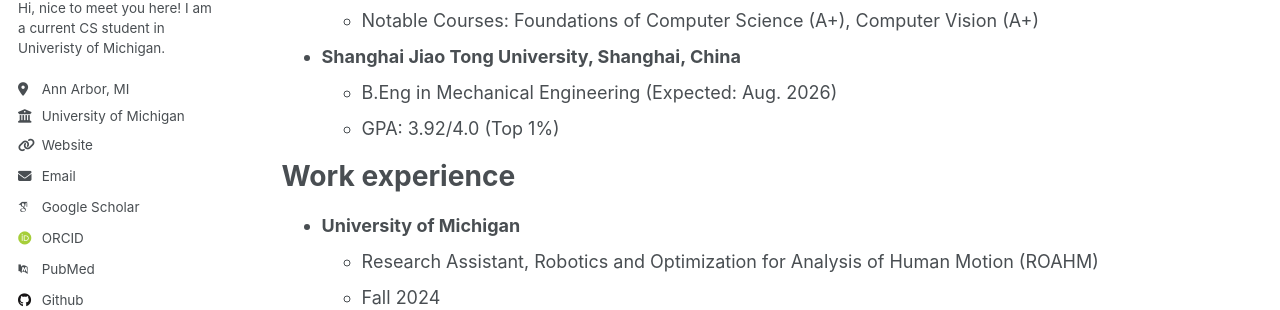
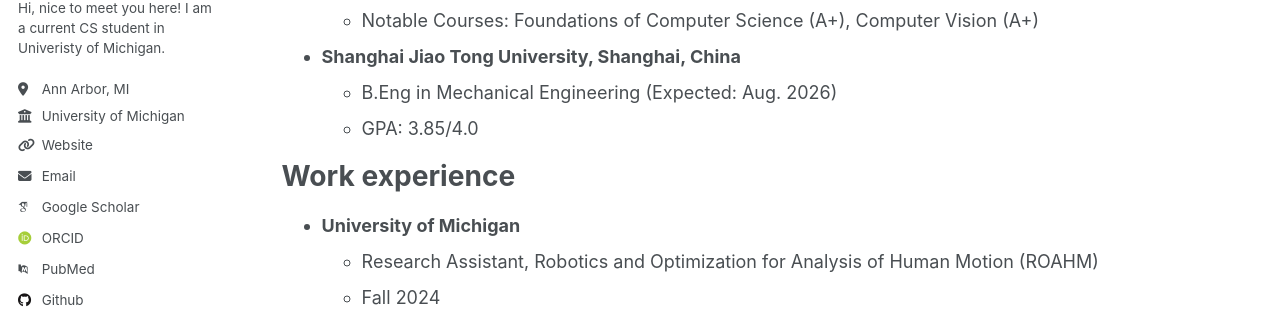
Before and after one commit to Kyree-Yang/Kyree-Yang.github.io, a Jekyll site: the page built from _pages/cv.md, in a window 1280 px wide and 900 px high. Shown: the part 355-665 px from the top of the window. Built offline with Jekyll 4.4.1, drawn with Linux system fonts in a browser that asks for light colours; some web fonts are replaced.

Commit message:
Update CV page

```diff
--- a/_pages/cv.md
+++ b/_pages/cv.md
@@ -8,7 +8,7 @@
 ---
 
 {% include base_path %}
-Click here to download PDF version of my [CV](https://github.com/Kyree-Yang/Kyree-Yang.github.io/blob/master/files/RuikaiYang_%20Resume_Research.pdf) (Updated in Jan. 2025).
+Click here to download PDF version of my [CV](https://Kyree-Yang.github.io/files/RuikaiYang_Resume_Research.pdf) (Updated in Jan. 2025).
 
 Education
 ======
@@ -19,7 +19,7 @@
 
 * **Shanghai Jiao Tong University, Shanghai, China**
   * B.Eng in Mechanical Engineering (Expected: Aug. 2026)
-  * GPA: 3.92/4.0 (Top 1%)
+  * GPA: 3.85/4.0
 
 Work experience
 ======
```
